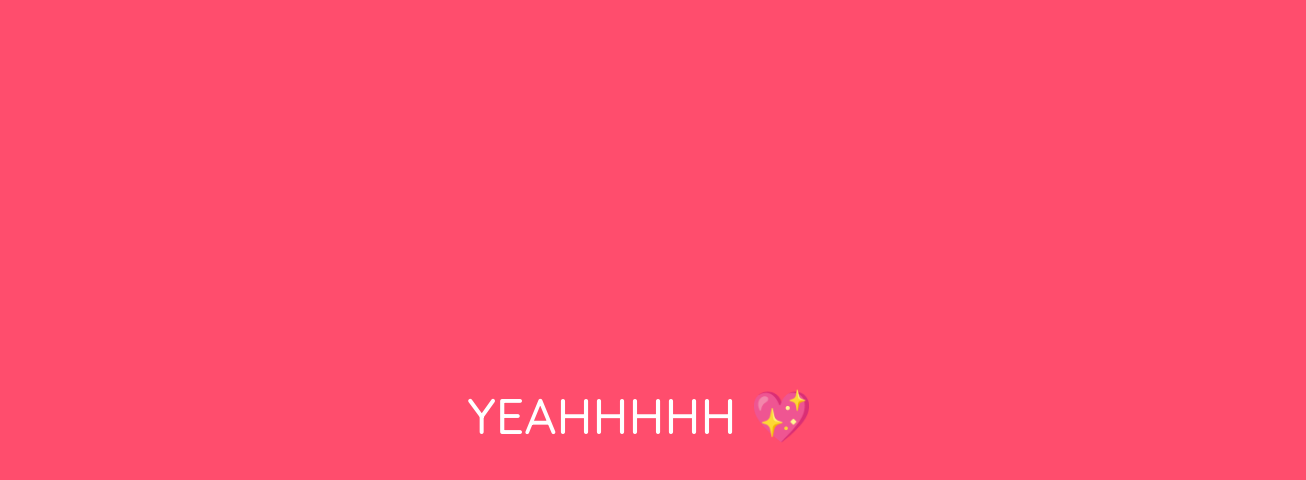
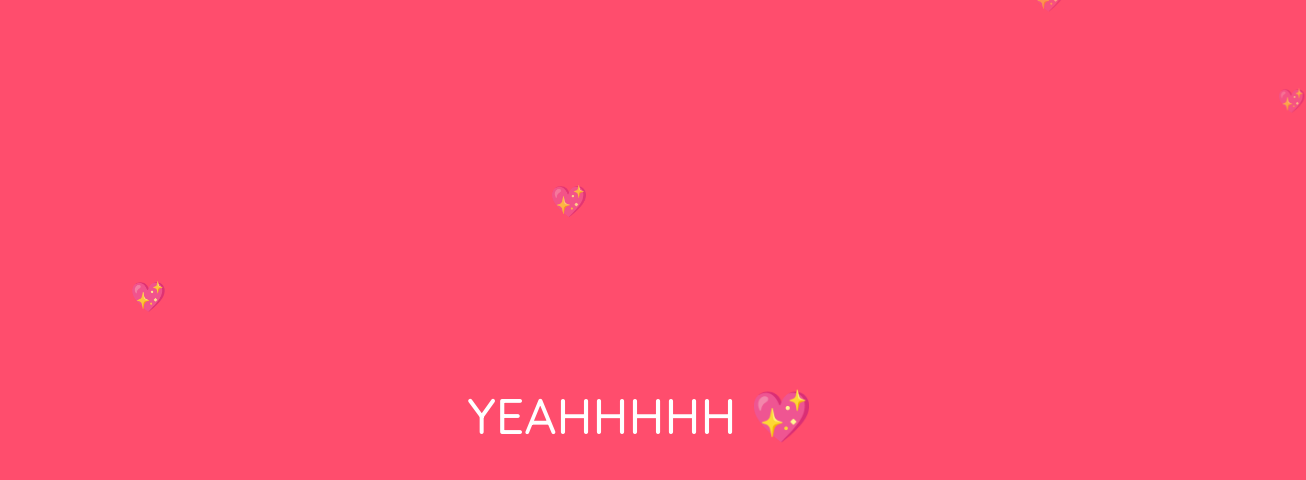
Before and after one commit to hungng-nth/valentine.html, a plain HTML site: page index.html in a window 1280 px wide. Both pictures are taken after a click on the button "❤️". Shown: the whole page, 1306 px wide, since content can reach past the window. Drawn offline with Linux system fonts and the light colour scheme.

Commit message:
Update index.html

```diff
--- a/index.html
+++ b/index.html
@@ -29,7 +29,6 @@
     .buttons {
         display: flex;
         gap: 50px;
-        position: relative;
     }
 
     button {
@@ -45,7 +44,6 @@
 
     #noBtn {
         font-size: 40px;
-        position: relative;
     }
 
     #result {
@@ -60,17 +58,28 @@
         100% { transform: scale(1); }
     }
 
-    .explosion {
+    .heart {
         position: absolute;
-        width: 10px;
-        height: 10px;
+        font-size: 20px;
+        animation: floatUp 4s linear forwards;
+    }
+
+    @keyframes floatUp {
+        0% { transform: translateY(0); opacity: 1; }
+        100% { transform: translateY(-100vh); opacity: 0; }
+    }
+
+    .firework {
+        position: absolute;
+        width: 6px;
+        height: 6px;
         border-radius: 50%;
-        animation: explode 0.8s ease-out forwards;
+        animation: explode 1s ease-out forwards;
     }
 
     @keyframes explode {
         0% { transform: scale(1); opacity: 1; }
-        100% { transform: scale(12); opacity: 0; }
+        100% { transform: scale(8); opacity: 0; }
     }
 </style>
 </head>
@@ -104,36 +113,46 @@ let noClickCount = 0;
 let yesSize = 40;
 let noSize = 40;
 
-function explodeButton() {
-    let rect = noBtn.getBoundingClientRect();
-    for(let i = 0; i < 20; i++) {
-        let particle = document.createElement("div");
-        particle.className = "explosion";
-        particle.style.background = `hsl(${Math.random()*360},100%,60%)`;
-        particle.style.left = rect.left + rect.width/2 + "px";
-        particle.style.top = rect.top + rect.height/2 + "px";
-        document.body.appendChild(particle);
-        setTimeout(() => particle.remove(), 800);
+// Tim bay liên tục
+setInterval(() => {
+    let heart = document.createElement("div");
+    heart.className = "heart";
+    heart.innerHTML = "💖";
+    heart.style.left = Math.random() * 100 + "vw";
+    heart.style.fontSize = (20 + Math.random() * 30) + "px";
+    document.body.appendChild(heart);
+
+    setTimeout(() => heart.remove(), 4000);
+}, 500);
+
+// Pháo hoa
+function createFirework(x, y) {
+    for(let i = 0; i < 15; i++) {
+        let fw = document.createElement("div");
+        fw.className = "firework";
+        fw.style.background = `hsl(${Math.random()*360},100%,60%)`;
+        fw.style.left = x + "px";
+        fw.style.top = y + "px";
+        document.body.appendChild(fw);
+
+        setTimeout(() => fw.remove(), 1000);
     }
-
-    noBtn.style.display = "none";
 }
 
-yesBtn.onclick = function() {
+yesBtn.onclick = function(e) {
     question.style.display = "none";
     document.querySelector(".buttons").style.display = "none";
     result.style.display = "block";
     document.body.style.background = "#ff4d6d";
+
+    createFirework(window.innerWidth/2, window.innerHeight/2);
 }
 
 noBtn.onclick = function() {
     noClickCount++;
 
-    if(noClickCount < noTexts.length){
+    if(noClickCount <= noTexts.length){
         noBtn.innerText = noTexts[noClickCount - 1];
-    }
-    else {
-        explodeButton();
     }
 
     yesSize += 10;
```
